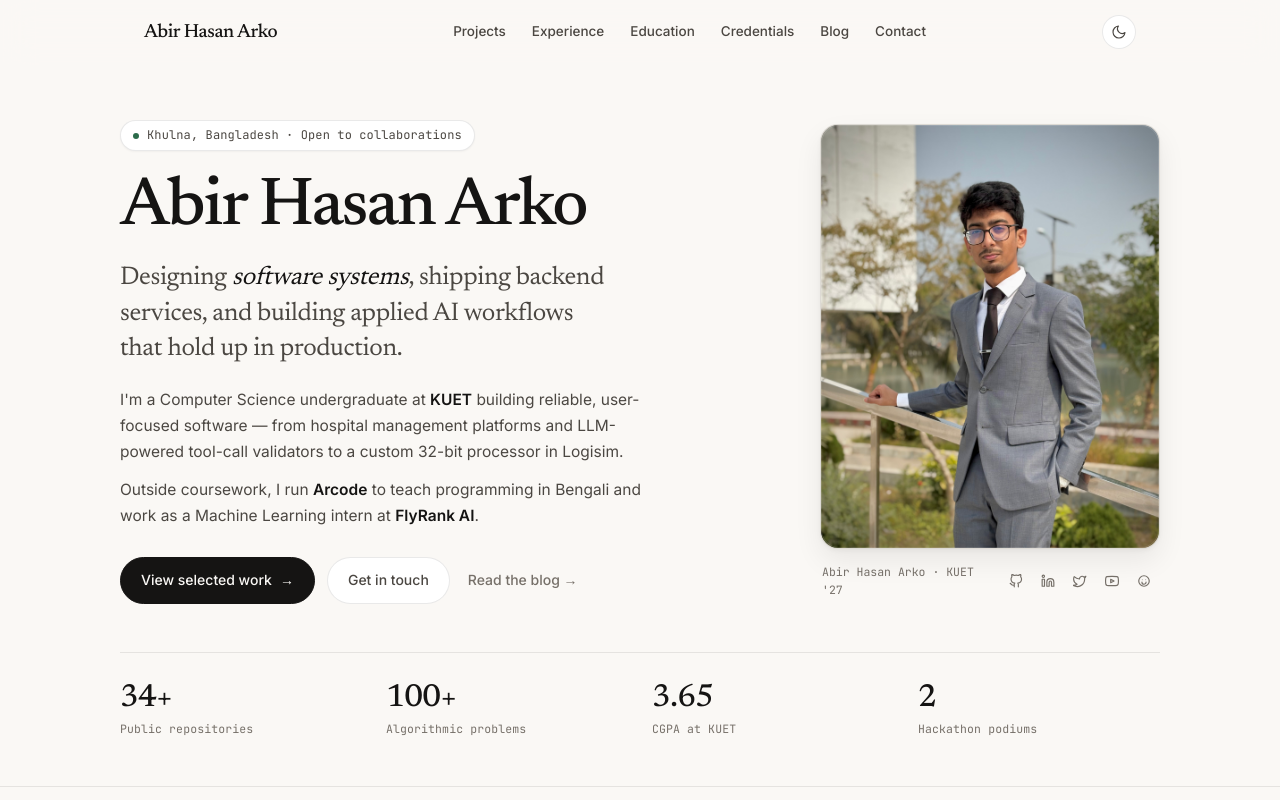
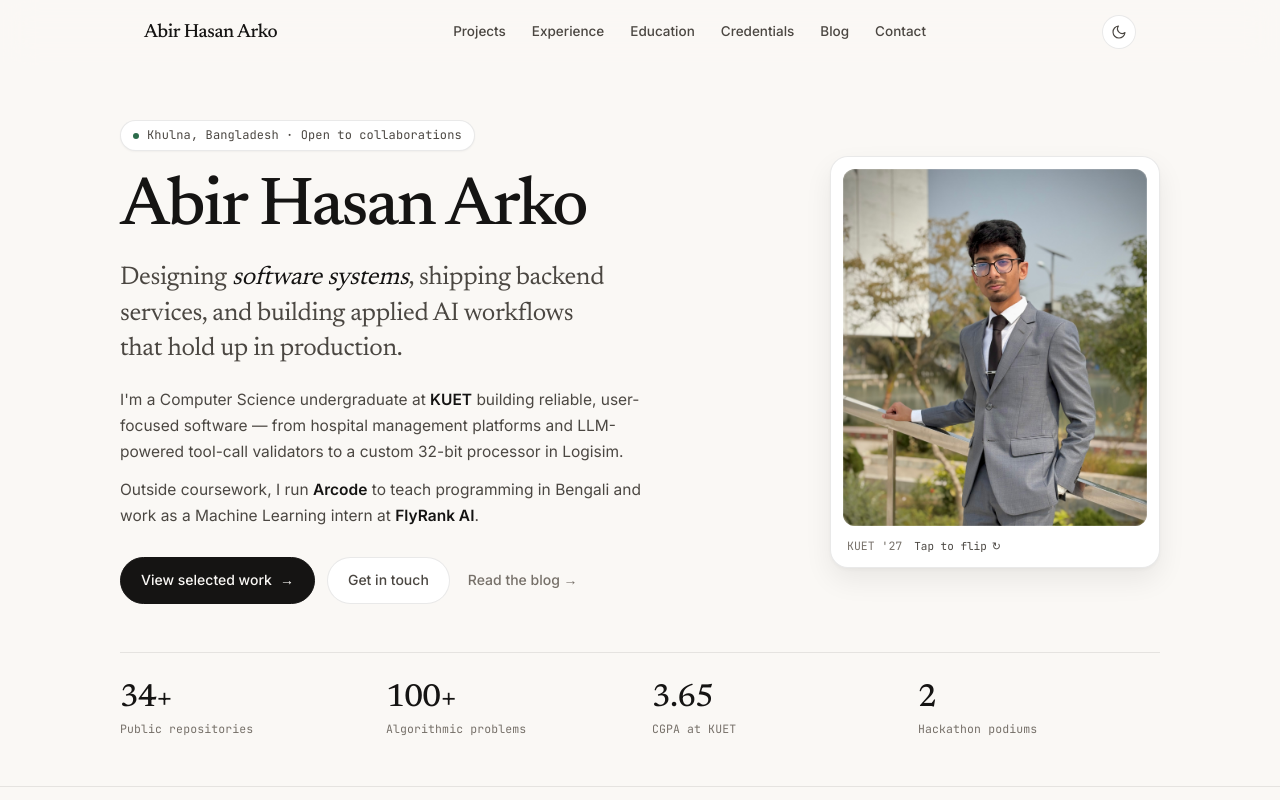
Before and after one commit to AbirHasanArko/arko, a Next.js app: page / in a window 1280 px wide. Shown: the top 800 px of the page. Built offline with nearby package versions, Linux system fonts and the light colour scheme.

Commit message:
Restore tap-to-flip portrait card with accessible controls and refined motion

```diff
--- a/components/PhotoCard.js
+++ b/components/PhotoCard.js
@@ -1,30 +1,67 @@
+'use client';
+
+import { useState } from 'react';
 import { profile } from '@/data/profile';
 import { getSocialIcon } from '@/lib/icons';
 import styles from './PhotoCard.module.css';
 
-const FEATURED_SOCIALS = ['github', 'linkedin', 'twitter', 'youtube', 'huggingface'];
+export default function PhotoCard() {
+  const [flipped, setFlipped] = useState(false);
+  const socials = Object.entries(profile.socials || {});
 
-export default function PhotoCard() {
-  const socials = FEATURED_SOCIALS.filter((k) => profile.socials?.[k]).map((k) => [
-    k,
-    profile.socials[k],
-  ]);
+  const toggle = () => setFlipped((f) => !f);
 
   return (
-    <figure className={styles.figure}>
-      <div className={styles.frame}>
+    <div className={styles.wrap}>
+      <div className={`${styles.card} ${flipped ? styles.flipped : ''}`}>
+        {/* Front face — portrait */}
+        <div
+          className={`${styles.face} ${styles.front}`}
+          aria-hidden={flipped}
+        >
+          <button
+            type="button"
+            className={styles.frontTrigger}
+            onClick={toggle}
+            tabIndex={flipped ? -1 : 0}
+            aria-label="Flip portrait to view social links"
+            aria-expanded={flipped}
+          >
+            <span className={styles.photo}>
               <img
                 src="/IMG_3821 (3).JPG"
                 alt={profile.name}
                 className={styles.photoImg}
                 fetchPriority="high"
               />
+            </span>
+            <span className={styles.frontBar}>
+              <span className={styles.captionName}>
+                {profile.universityShort} &apos;27
+              </span>
+              <span className={styles.hint}>
+                Tap to flip <span className={styles.flipGlyph} aria-hidden="true">↻</span>
+              </span>
+            </span>
+          </button>
         </div>
-      <figcaption className={styles.caption}>
-        <span className={styles.captionName}>
-          {profile.name} · {profile.universityShort} &apos;27
-        </span>
-        <ul className={styles.socials} aria-label="Social links">
+
+        {/* Back face — socials */}
+        <div
+          className={`${styles.face} ${styles.back}`}
+          aria-hidden={!flipped}
+          onClick={toggle}
+        >
+          <div className={styles.backHeader}>
+            <p className={styles.backEyebrow}>Elsewhere</p>
+            <p className={styles.backTitle}>Find me online</p>
+          </div>
+
+          <ul
+            className={styles.socials}
+            aria-label="Social profiles"
+            onClick={(e) => e.stopPropagation()}
+          >
             {socials.map(([name, href]) => {
               const Icon = getSocialIcon(name);
               return (
@@ -33,17 +70,33 @@ export default function PhotoCard() {
                     href={href}
                     target="_blank"
                     rel="noopener noreferrer"
+                    tabIndex={flipped ? 0 : -1}
                     className={styles.socialLink}
                     aria-label={name}
-                  title={name}
                   >
-                  {Icon ? <Icon className={styles.socialIcon} /> : name}
+                    {Icon ? <Icon className={styles.socialIcon} /> : null}
+                    <span className={styles.socialLabel}>{name}</span>
                   </a>
                 </li>
               );
             })}
           </ul>
-      </figcaption>
-    </figure>
+
+          <button
+            type="button"
+            className={styles.backButton}
+            onClick={(e) => {
+              e.stopPropagation();
+              toggle();
+            }}
+            tabIndex={flipped ? 0 : -1}
+            aria-label="Flip back to portrait"
+          >
+            <span aria-hidden="true">↺</span>
+            <span>Flip back</span>
+          </button>
+        </div>
+      </div>
+    </div>
   );
 }
--- a/components/PhotoCard.module.css
+++ b/components/PhotoCard.module.css
@@ -1,20 +1,67 @@
-.figure {
-  margin: 0;
-  width: min(340px, 100%);
-  justify-self: end;
+.wrap {
+  width: min(330px, 100%);
+  perspective: 1200px;
 }
 
-.frame {
+.card {
   position: relative;
+  width: 100%;
   aspect-ratio: 4 / 5;
-  border-radius: var(--radius-xl);
-  overflow: hidden;
-  border: 1px solid var(--border);
-  background: var(--surface-subtle);
-  box-shadow: var(--shadow-md);
+  transform-style: preserve-3d;
+  transition: transform 560ms var(--ease-out);
 }
 
-.frame::after {
+.flipped {
+  transform: rotateY(180deg);
+}
+
+.face {
+  position: absolute;
+  inset: 0;
+  border-radius: var(--radius-xl);
+  border: 1px solid var(--border);
+  background: var(--surface);
+  box-shadow: var(--shadow-md);
+  backface-visibility: hidden;
+  -webkit-backface-visibility: hidden;
+  overflow: hidden;
+}
+
+/* Front face */
+.front {
+  transform: rotateY(0deg);
+}
+
+.frontTrigger {
+  display: flex;
+  flex-direction: column;
+  width: 100%;
+  height: 100%;
+  padding: 12px 12px 14px;
+  border: none;
+  background: transparent;
+  color: inherit;
+  cursor: pointer;
+  text-align: left;
+  transition: transform 140ms var(--ease-out);
+}
+
+.frontTrigger:active {
+  transform: scale(0.985);
+}
+
+.photo {
+  position: relative;
+  display: block;
+  flex: 1;
+  width: 100%;
+  min-height: 0;
+  border-radius: calc(var(--radius-xl) - 6px);
+  overflow: hidden;
+  background: var(--surface-subtle);
+}
+
+.photo::after {
   content: '';
   position: absolute;
   inset: 0;
@@ -29,15 +76,15 @@
   height: 100%;
   object-fit: cover;
   object-position: center top;
+  transition: transform 320ms var(--ease-out);
 }
 
-.caption {
+.frontBar {
   display: flex;
   align-items: center;
   justify-content: space-between;
   gap: 12px;
-  margin-top: 14px;
-  padding: 0 2px;
+  padding: 12px 4px 0;
 }
 
 .captionName {
@@ -46,49 +93,192 @@
   color: var(--text-muted);
 }
 
+.hint {
+  display: inline-flex;
+  align-items: center;
+  gap: 5px;
+  font-family: var(--font-mono);
+  font-size: 11px;
+  color: var(--text-secondary);
+  transition: color 150ms ease;
+}
+
+.flipGlyph {
+  display: inline-block;
+  transition: transform 220ms var(--ease-out);
+}
+
+@media (hover: hover) and (pointer: fine) {
+  .frontTrigger:hover .photoImg {
+    transform: scale(1.02);
+  }
+
+  .frontTrigger:hover .hint {
+    color: var(--accent);
+  }
+
+  .frontTrigger:hover .flipGlyph {
+    transform: rotate(35deg);
+  }
+}
+
+/* Back face */
+.back {
+  transform: rotateY(180deg);
+  display: flex;
+  flex-direction: column;
+  justify-content: space-between;
+  padding: 24px 20px 18px;
+  background: var(--surface);
+  cursor: pointer;
+}
+
+.backHeader {
+  text-align: left;
+}
+
+.backEyebrow {
+  font-family: var(--font-mono);
+  font-size: 11px;
+  font-weight: 500;
+  letter-spacing: 0.06em;
+  text-transform: uppercase;
+  color: var(--accent);
+  margin: 0 0 4px;
+}
+
+.backTitle {
+  font-family: var(--font-display);
+  font-size: 22px;
+  font-weight: 500;
+  letter-spacing: -0.02em;
+  color: var(--text);
+  margin: 0;
+}
+
 .socials {
   list-style: none;
-  margin: 0;
+  margin: 16px 0;
   padding: 0;
-  display: flex;
-  align-items: center;
-  gap: 4px;
+  display: grid;
+  grid-template-columns: repeat(2, minmax(0, 1fr));
+  gap: 8px;
+  cursor: default;
 }
 
 .socialLink {
-  display: inline-flex;
+  display: flex;
   align-items: center;
-  justify-content: center;
-  width: 28px;
-  height: 28px;
-  border-radius: 999px;
-  color: var(--text-muted);
+  gap: 8px;
+  padding: 9px 11px;
+  border-radius: var(--radius-md);
+  border: 1px solid var(--border);
+  background: var(--bg);
+  color: var(--text-secondary);
+  font-size: 13px;
+  font-weight: 450;
   text-decoration: none;
   transition:
-    color 150ms ease,
+    transform 120ms var(--ease-out),
     background-color 150ms ease,
-    transform 120ms var(--ease-out);
+    border-color 150ms ease,
+    color 150ms ease;
 }
 
 .socialLink:active {
-  transform: scale(0.92);
+  transform: scale(0.96);
 }
 
 @media (hover: hover) and (pointer: fine) {
   .socialLink:hover {
+    background: var(--surface-subtle);
+    border-color: var(--border-strong);
     color: var(--text);
-    background: var(--surface-subtle);
   }
 }
 
 .socialIcon {
   width: 14px;
   height: 14px;
+  flex-shrink: 0;
+  opacity: 0.8;
 }
 
-@media (max-width: 760px) {
-  .figure {
-    justify-self: start;
+.socialLabel {
+  text-transform: capitalize;
+  overflow: hidden;
+  text-overflow: ellipsis;
+  white-space: nowrap;
+}
+
+.backButton {
+  align-self: center;
+  display: inline-flex;
+  align-items: center;
+  gap: 6px;
+  padding: 7px 14px;
+  border-radius: 999px;
+  border: 1px solid var(--border);
+  background: var(--bg);
+  color: var(--text-secondary);
+  font-family: var(--font-mono);
+  font-size: 11.5px;
+  cursor: pointer;
+  transition:
+    transform 120ms var(--ease-out),
+    border-color 150ms ease,
+    color 150ms ease,
+    background-color 150ms ease;
+}
+
+.backButton:active {
+  transform: scale(0.96);
+}
+
+@media (hover: hover) and (pointer: fine) {
+  .backButton:hover {
+    border-color: var(--border-strong);
+    background: var(--surface-subtle);
+    color: var(--text);
+  }
+}
+
+/* Reduced motion — gentle opacity crossfade instead of 3D flip */
+@media (prefers-reduced-motion: reduce) {
+  .card {
+    transition: none;
+    transform: none !important;
+  }
+
+  .front,
+  .back {
+    transform: none;
+    transition: opacity 200ms ease;
+  }
+
+  .front {
+    opacity: 1;
+    pointer-events: auto;
+  }
+
+  .back {
+    opacity: 0;
+    pointer-events: none;
+  }
+
+  .flipped .front {
+    opacity: 0;
+    pointer-events: none;
+  }
+
+  .flipped .back {
+    opacity: 1;
+    pointer-events: auto;
+  }
+}
+
+@media (max-width: 860px) {
+  .wrap {
     width: min(320px, 100%);
   }
 }
```
Lines whose indentation alone changed are shown as unchanged.
